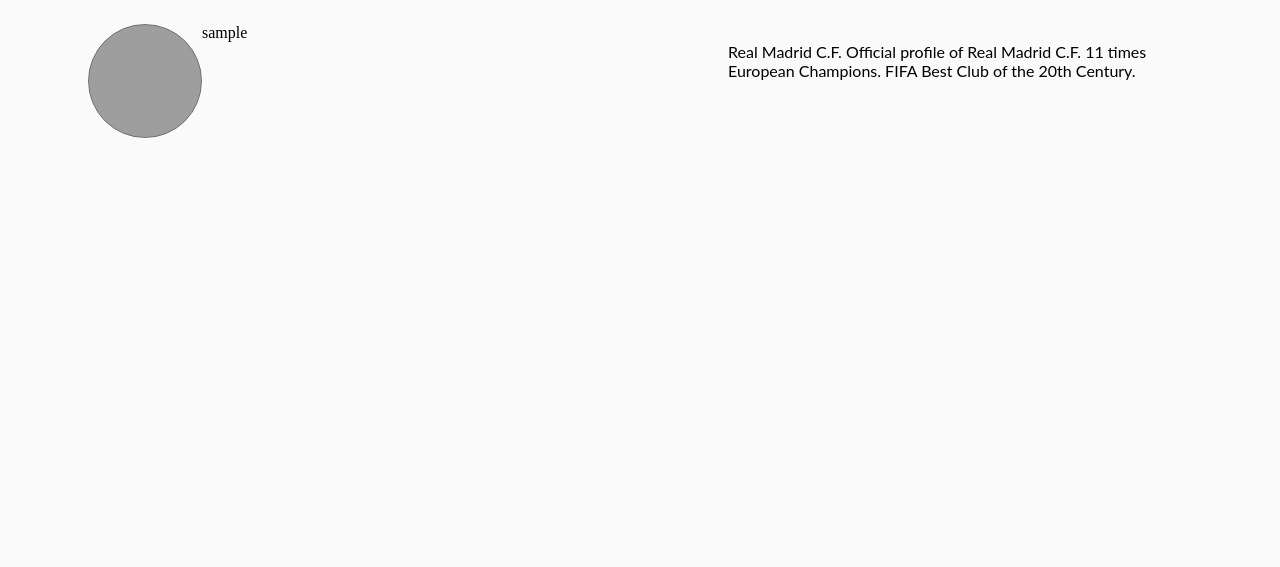
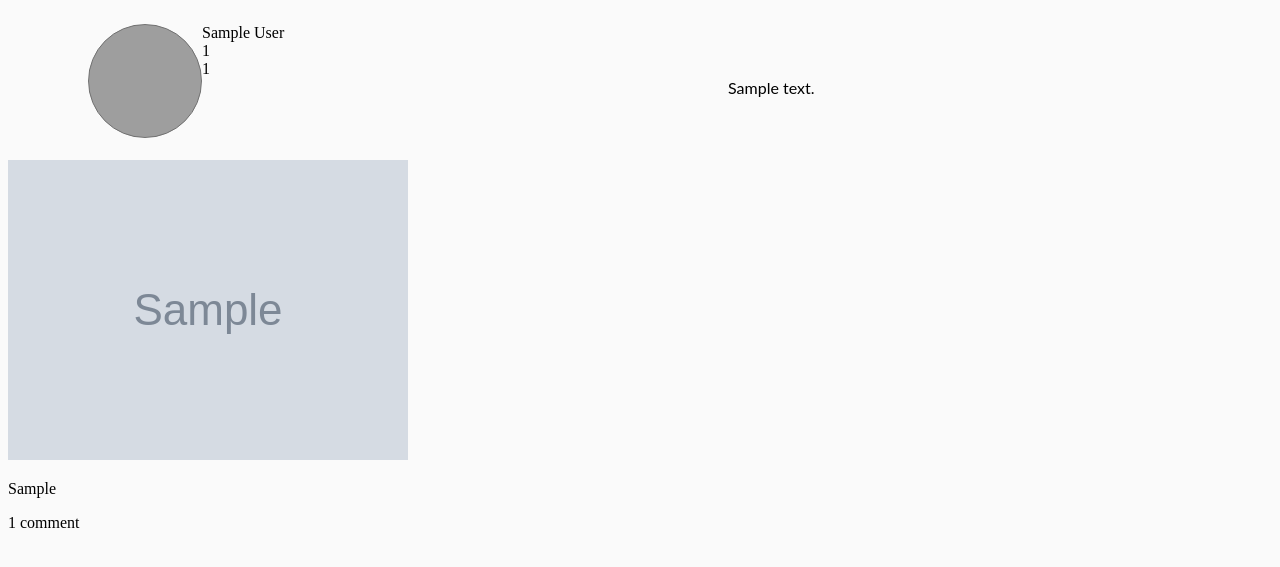
Before and after one commit to MJafarMashhadi/WebWorkshop, a Django app: a page that uses user_profile/templates/user_profile/homepage.html in a window 1280 px wide. Shown: the part 110-677 px from the top of the page. Run offline with Django 3.2, Linux system fonts and the light colour scheme; tables that the repository leaves empty hold one stand-in row (values such as "Sample post"); grey boxes marked "Sample" are stand-in pictures; some web fonts are replaced; grey boxes are pictures that could not be loaded.

Commit message:
Added uploaded media to template and views

```diff
--- a/user_profile/static/user_profile/home_style.css
+++ b/user_profile/static/user_profile/home_style.css
@@ -77,7 +77,6 @@
 }
 
 .info .profile-pic{
-    background-image: url("Wallpaper/a_walk_in_nature-wallpaper-1366x768.jpg");
     width: 7rem;
     height: 7rem;
     border-radius: 50%;
--- a/user_profile/templates/user_profile/homepage.html
+++ b/user_profile/templates/user_profile/homepage.html
@@ -4,10 +4,17 @@
 <html lang="en">
 <head>
     <meta charset="UTF-8">
-    <title>HomePage</title>
+    <title>HomePage | {{ user.username }}</title>
     <link href="https://fonts.googleapis.com/css?family=Proza+Libre" rel="stylesheet">
     <link href="{% static 'user_profile/style.css' %}" rel="stylesheet" type="text/css">
     <link href="{% static 'user_profile/home_style.css' %}" rel="stylesheet" type="text/css">
+    <style>
+        .info .profile-pic {
+{#            background-image: url("{{ user.profile_picture.url }}");#}
+            background-image: url("/static/user_profile/pexels-photo-27714.jpg") !important;
+            background-size: cover;
+        }
+    </style>
 </head>
 <body>
     <div class="header">
@@ -26,13 +33,29 @@
         <div class="profile-pic">
         </div>
         <div class="other">
-            <div class="name">{{ username }}</div>
-            <div class="follower"></div>
+            <div class="name">{{ user.get_full_name }}</div>
+            <div class="follower">{{ user.followers.count }}</div>
+            <div class="following">{{ user.following.count }}</div>
             <div class="bio">
-                Real Madrid C.F. Official profile of Real Madrid C.F. 11 times European Champions. FIFA Best Club of the 20th Century.
+                {{ user.bio }}
             </div>
         </div>
     </div>
+{#    <div>#}
+{#        <h1>Following:</h1>#}
+{#        <ul>#}
+{#            {% for u in user.following.all %}#}
+{#            <li>{{ u.whom.get_full_name }} {{ u.whom.username }}</li>#}
+{#            {% endfor %}#}
+{#        </ul>#}
+{#    </div>#}
 
+    <div>
+        {% for m in media %}
+            <img src="{{ m.file.url }}" />
+            <p>{{ m.caption }}</p>
+            <p>{{ m.comments.count }} comment</p>
+        {% endfor %}
+    </div>
 </body>
 </html>
--- a/user_profile/views.py
+++ b/user_profile/views.py
@@ -1,12 +1,18 @@
 from django.shortcuts import render
+
+from user_manager.models import Member, Media
 
 
 def profile(request, username):
-    print('Hello', username)
+    current_user = Member.objects.get(username=username)
+    media = Media.objects.filter(uploader=current_user)\
+        .order_by('-created')
+    return render(request, 'user_profile/homepage.html', {
+        'username': username,
+        'user': current_user,
+        'media': media
+    })
 
-    return render(request, 'user_profile/homepage.html', {
-        'username': username
-    })
 
 def followers(request, username):
     pass
```
